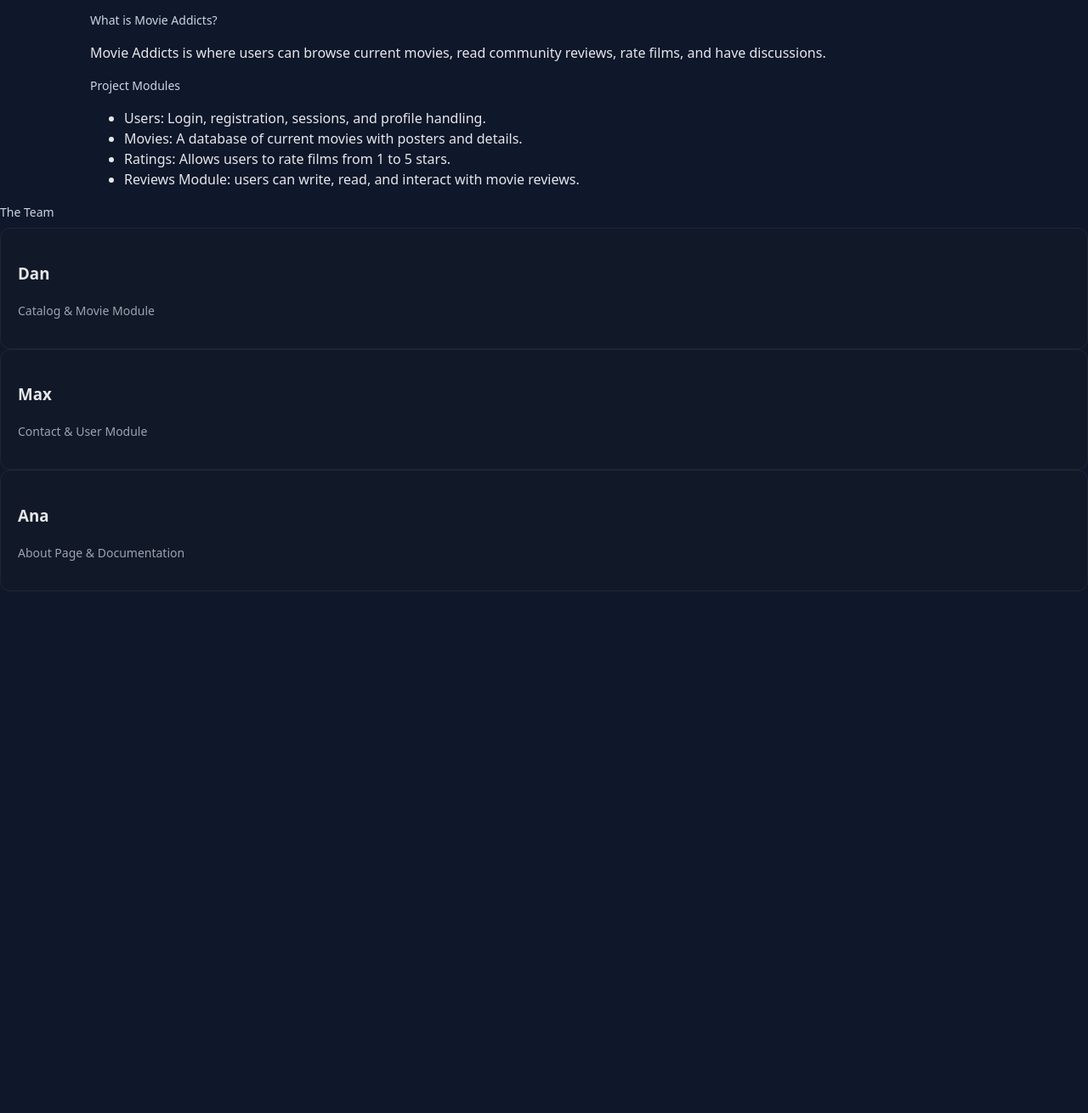
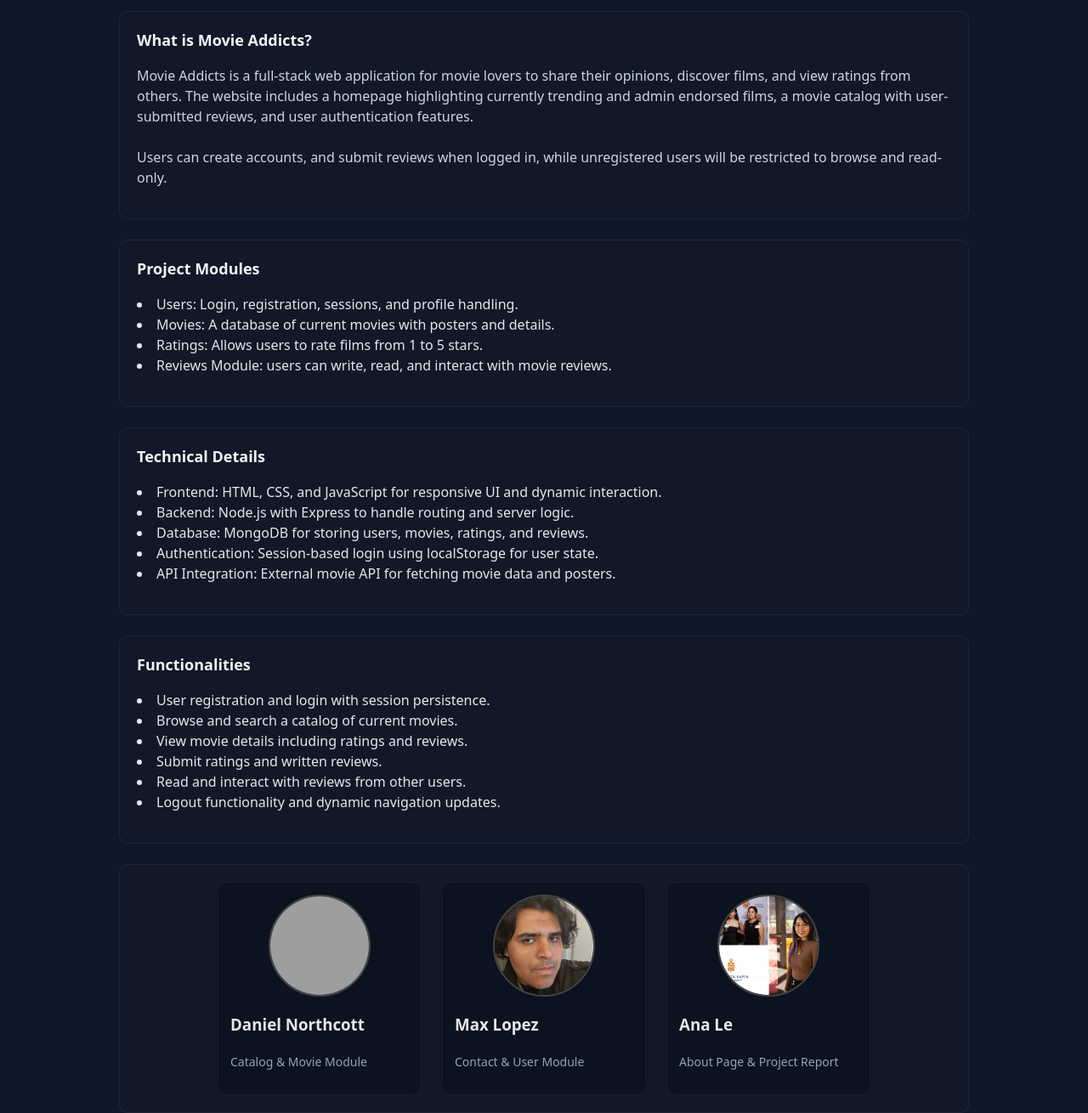
Before and after one commit to Daniel-Northcott/Web-Programming-Project, a website: page about.html in a window 1280 px wide. Shown: the part 166-1476 px from the top of the page at 85% size. Before the commit the page ends 862 px from the top, so only its background shows below. Drawn offline with Linux system fonts and the light colour scheme; grey boxes are pictures that could not be loaded.

Commit message:
Ana Updates

```diff
--- a/about.html
+++ b/about.html
@@ -25,16 +25,22 @@
 			<h1>About</h1>
 			<p>This website catalogs current movies with ratings and reviews.</p>
 
-			<div class = "section">
-				<div class = "sub"> What is Movie Addicts? </div>
-				<p class = "text">
-					Movie Addicts is where users can browse current movies, read community reviews,
-					rate films, and have discussions.
+			<div class = "sectionAbout">
+				<div class = "subAbout"> What is Movie Addicts? </div>
+				<p class = "textAbout">
+					Movie Addicts is a full-stack web application for movie lovers
+					to share their opinions, discover films, and view ratings from others.
+					The website includes a homepage highlighting currently trending and admin endorsed films,
+					a movie catalog with user-submitted reviews, and user authentication features.
+					<br><br>
+					Users can create accounts, and submit reviews when logged in, while unregistered users will be
+					restricted to browse and read-only.
+
 				</p>
 			</div>
 
-			<div class = "section">
-				<div class="sub"> Project Modules </div>
+			<div class = "sectionAbout">
+				<div class="subAbout"> Project Modules </div>
 					<ul>
 						<li>Users: Login, registration, sessions, and profile handling.</li>
 						<li>Movies: A database of current movies with posters and details.</li>
@@ -43,25 +49,46 @@
 					</ul>
 				</div>
 			</div>
+			<div class="sectionAbout">
+				<div class="subAbout">Technical Details</div>
+				<ul>
+					<li>Frontend: HTML, CSS, and JavaScript for responsive UI and dynamic interaction.</li>
+					<li>Backend: Node.js with Express to handle routing and server logic.</li>
+					<li>Database: MongoDB for storing users, movies, ratings, and reviews.</li>
+					<li>Authentication: Session-based login using localStorage for user state.</li>
+					<li>API Integration: External movie API for fetching movie data and posters.</li>
+				</ul>
+			</div>
+			<div class="sectionAbout">
+			<div class="subAbout">Functionalities</div>
+				<ul>
+					<li>User registration and login with session persistence.</li>
+					<li>Browse and search a catalog of current movies.</li>
+					<li>View movie details including ratings and reviews.</li>
+					<li>Submit ratings and written reviews.</li>
+					<li>Read and interact with reviews from other users.</li>
+					<li>Logout functionality and dynamic navigation updates.</li>
+				</ul>
+			</div>
+			<!-- Purpose: Brief description of Team Members -->
+			<div class = "sectionAbout">
+				<div class="teamAbout">
+					<div class="cardAbout">
+						<img src="/Pictures/Daniel_Headshot.png" alt="Dan headshot" class="headshot">
+						<h3>Daniel Northcott</h3>
+						<p class="dimAbout">Catalog & Movie Module</p>
+					</div>
 
-			<!-- Purpose: Brief description of Team Members -->
-			<div class = "section">
-				<div class="sub"> The Team </div>
-					<div class="team">
-						<div class="card">
-						<h3>Dan</h3>
-						<!-- add headshots <img src "img" .... -->
-						<!-- REMEMBER!! - descriptions to be updated -->
-						<p class="dim">Catalog & Movie Module</p>
-						</div>
-						<div class="card">
-							<h3>Max</h3>
-							<p class="dim"> Contact & User Module</p>
-						</div>
-						<div class="card">
-							<h3>Ana</h3>
-							<p class="dim">About Page & Documentation</p>
-						</div>
+					<div class="cardAbout">
+						<img src="/Pictures/Max_Headshot.jpg" alt="Max headshot" class="headshot">
+						<h3>Max Lopez</h3>
+						<p class="dimAbout">Contact & User Module</p>
+					</div>
+
+					<div class="cardAbout">
+						<img src="/Pictures/Ana Le - Coca Cola.png" alt="Ana headshot" class="headshot">
+						<h3>Ana Le</h3>
+						<p class="dimAbout">About Page & Project Report</p>
 					</div>
 				</div>
 			</div>
--- a/style.css
+++ b/style.css
@@ -29,7 +29,55 @@ a{
 .dim{ color: var(--muted); font-size: 14px; }
 .container{ max-width: 1200px; margin: 0 auto; padding: 0 24px; }
 h1{ margin: 12px 0 18px; }
+/* About style */
+.sectionAbout {
+    background:#111827;
+    border:1px solid rgba(229,231,235,.06);
+    border-radius:10px;
+    padding:20px;
+    margin: 0 auto 24px;
 
+    max-width: 1000px;
+}
+.sectionAbout ul {
+    list-style-position: inside;
+    padding: 0;
+}
+.subAbout {
+    font-size:18px;
+    font-weight:600;
+    margin-bottom:10px;
+    color:#f1f5f9;
+}
+.textAbout {color:#cbd5e1; }
+.teamAbout {
+    display: flex;
+	justify-content: center;
+	gap: 24px;
+	flex-wrap: wrap;
+}
+.cardAbout {
+    background:#0b1220;
+    border-radius:10px;
+    border:1px solid rgba(229,231,235,.06);
+    padding:14px;
+    width:240px;
+}
+.headshot {
+	width: 120px;
+	height: 120px;
+	min-width: 120px;
+	min-height: 120px;
+
+	object-fit: cover;
+	border-radius: 50%;
+
+	display: block;
+	margin: 0 auto 10px;
+
+	border: 2px solid #444;
+}
+.dimAbout { color:#94a3b8; font-size:14px; }
 /* Catalog/List styles */
 .list{ display:flex; flex-direction: column; gap: 24px; }
 .row{ display:grid; grid-template-columns: 180px 1fr 320px; gap: 24px; align-items: start; padding: 20px 0; border-bottom: 1px solid var(--border); }
```
Also changed, not shown: index.html (+1 -1 lines), Pictures/Ana Le - Coca Cola.png (added), Pictures/Max_Headshot.jpg (added).
